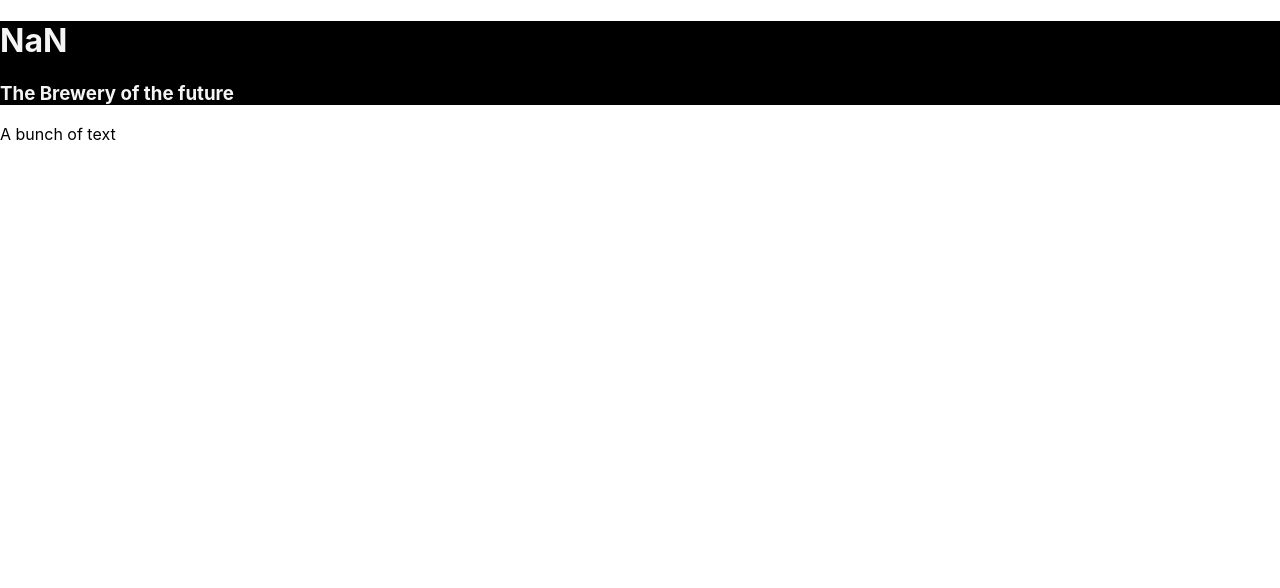
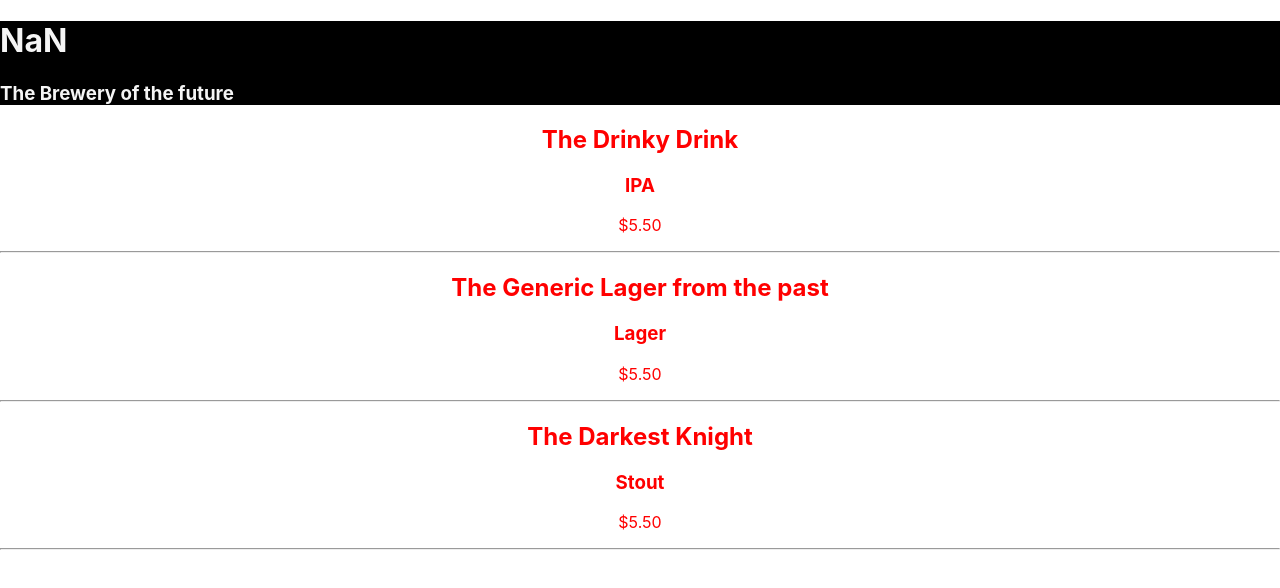
Before and after one commit to wattsjmichael/NaN-React-ChatBot, a React (Create React App) app: page / in a window 1280 px wide. Shown: the top 588 px of the page. Built offline with nearby package versions, Linux system fonts and the light colour scheme.

Commit message:
Adds CyberViking Image

```diff
--- a/src/App.js
+++ b/src/components/App.js
@@ -1,12 +1,13 @@
 import React from "react";
-import Header from "./components/Header"
+import Header from "./Header";
+import BrewList from "./BrewList";
 
 function App() {
   return (
 
     <React.Fragment>
       <Header />
-      <p>A bunch of text</p>
+      <BrewList />
     </React.Fragment>
   );
 }
--- a/src/components/Beer.js
+++ b/src/components/Beer.js
@@ -1,17 +1,24 @@
 import React from "react";
+import PropTypes from "prop-types";
 
-function Beer() {
-  const name = "The Drinky Drink";
-  const style = "Mexican Lager";
+
+function Beer(props) {
   return (
     <React.Fragment>
       <div class="brewItem">
-        <h2>{name}</h2>
-        <h3>{style}</h3>
+        <h2>{props.name}</h2>
+        <h3>{props.style}</h3>
+        <p>{props.price}</p>
       </div>
       <hr/>
     </React.Fragment>
   );
 }
 
+Beer.propTypes = {
+  name : PropTypes.string.isRequired,
+  style : PropTypes.string.isRequired,
+  price : PropTypes.string.isRequired,
+};
+
 export default Beer;
--- a/src/components/BrewList.js
+++ b/src/components/BrewList.js
@@ -1,9 +1,44 @@
 import React from "react";
 import Beer from "./Beer";
 
-function BrewList(){
-  return(
-    <Beer />
+
+
+const fullBrewList = [
+  {
+    name: "The Drinky Drink",
+    style: "IPA",
+    price: "$5.50"
+  },
+  {
+    name: "The Generic Lager from the past",
+    style: "Lager",
+    price: "$5.50"
+  },
+  {
+    name: "The Darkest Knight",
+    style: "Stout",
+    price: "$5.50"
+  },
+
+]
+
+
+
+
+
+
+
+function BrewList() {
+  return (
+    <React.Fragment>
+      {fullBrewList.map((beer, index) =>
+        <Beer name={beer.name}
+          style={beer.style}
+          price={beer.price}
+          key={index} />
+    )}
+
+    </React.Fragment>
   );
 }
 
--- a/src/index.css
+++ b/src/index.css
@@ -11,3 +11,8 @@ code {
   font-family: source-code-pro, Menlo, Monaco, Consolas, 'Courier New',
     monospace;
 }
+
+.brewItem {
+  color: red;
+  text-align: center;
+}
--- a/src/index.js
+++ b/src/index.js
@@ -1,7 +1,7 @@
 import React from 'react';
 import ReactDOM from 'react-dom';
 import './index.css';
-import App from './App';
+import App from './components/App';
 import reportWebVitals from './reportWebVitals';
 
 ReactDOM.render(
```
Also changed, not shown: src/components/App.css (renamed from src/App.css), src/img/cyberVikingPaleAle.png (added).
